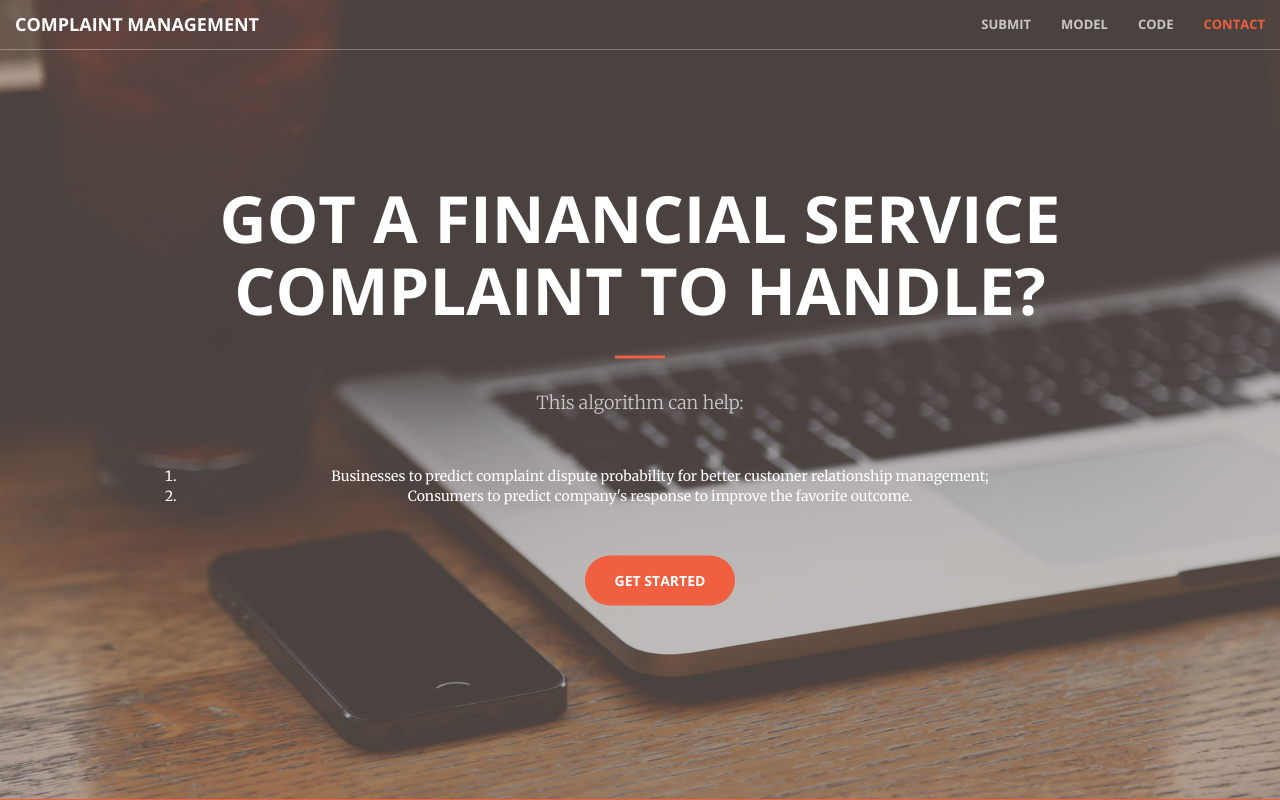
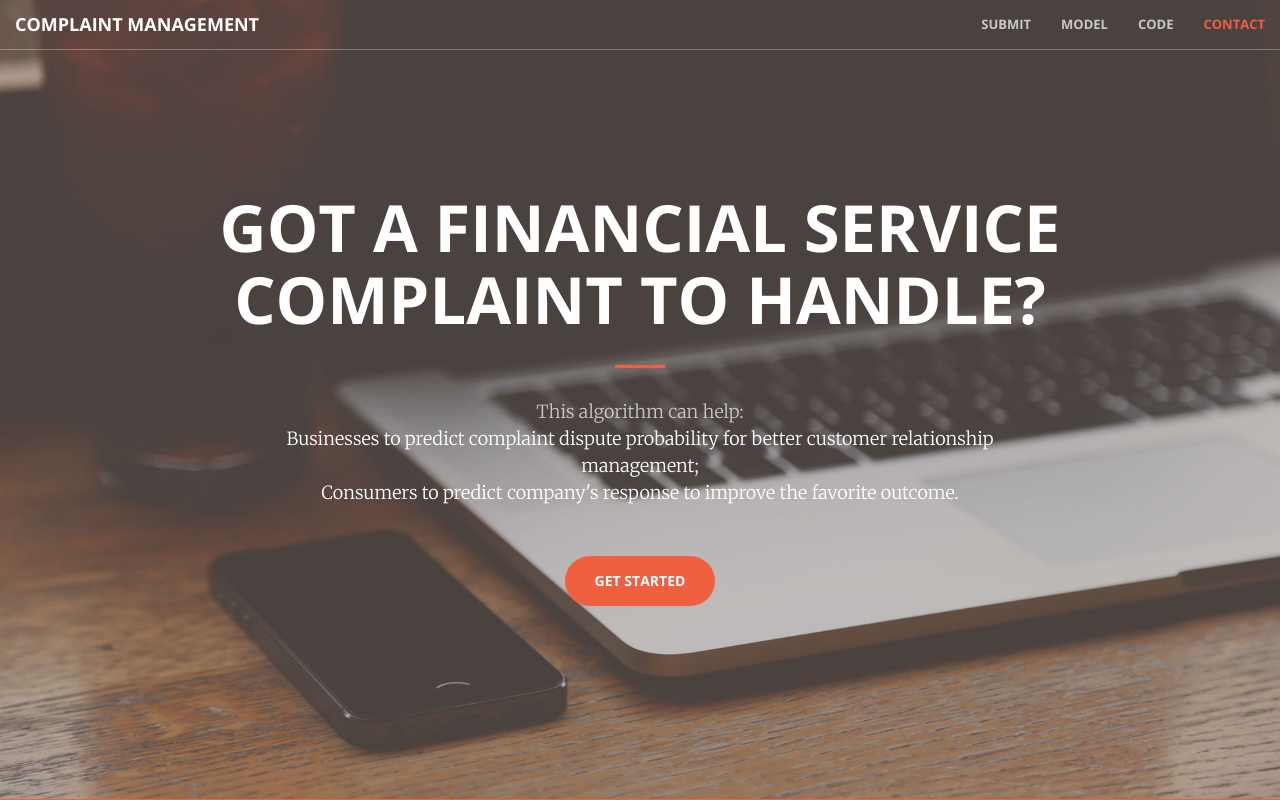
Before and after one commit to zhanghaizhen/Financial-Service-Complaint-Management, a Flask app: page / in a window 1280 px wide. Shown: the part 1-801 px from the top of the page. Run offline with Flask 2, Linux system fonts and the light colour scheme; some libraries are stand-ins or nearby versions.

Commit message:
index reformat

```diff
--- a/webapp/templates/index.html
+++ b/webapp/templates/index.html
@@ -77,8 +77,9 @@
                 <h1>Got A Financial Service Complaint To Handle?</h1>
                 <hr>
                 <p>This algorithm can help:
-                 <ol><li>Businesses to predict complaint dispute probability for better customer relationship management;</li>
-<li>Consumers to predict company's response to improve the favorite outcome.</li> </p>
+                 <br /><span style="color:white">Businesses to predict complaint dispute probability for better customer relationship management;
+<br />
+Consumers to predict company's response to improve the favorite outcome. </span></p>
                 <a href="#about" class="btn btn-primary btn-xl page-scroll">Get Started</a>
             </div>
         </div>
```
Also changed, not shown: other parts of webapp/templates/index.html (+2 -2 lines).
